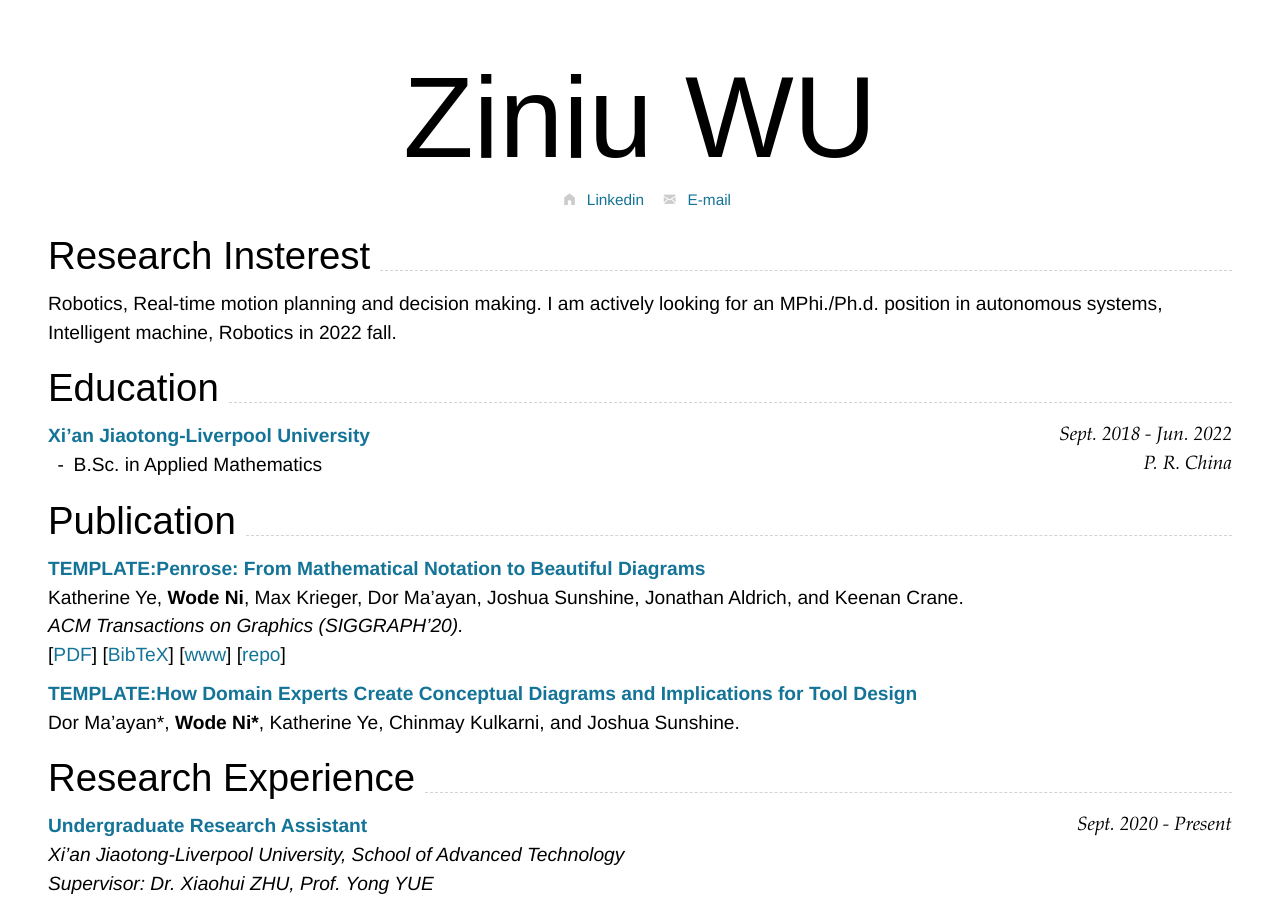
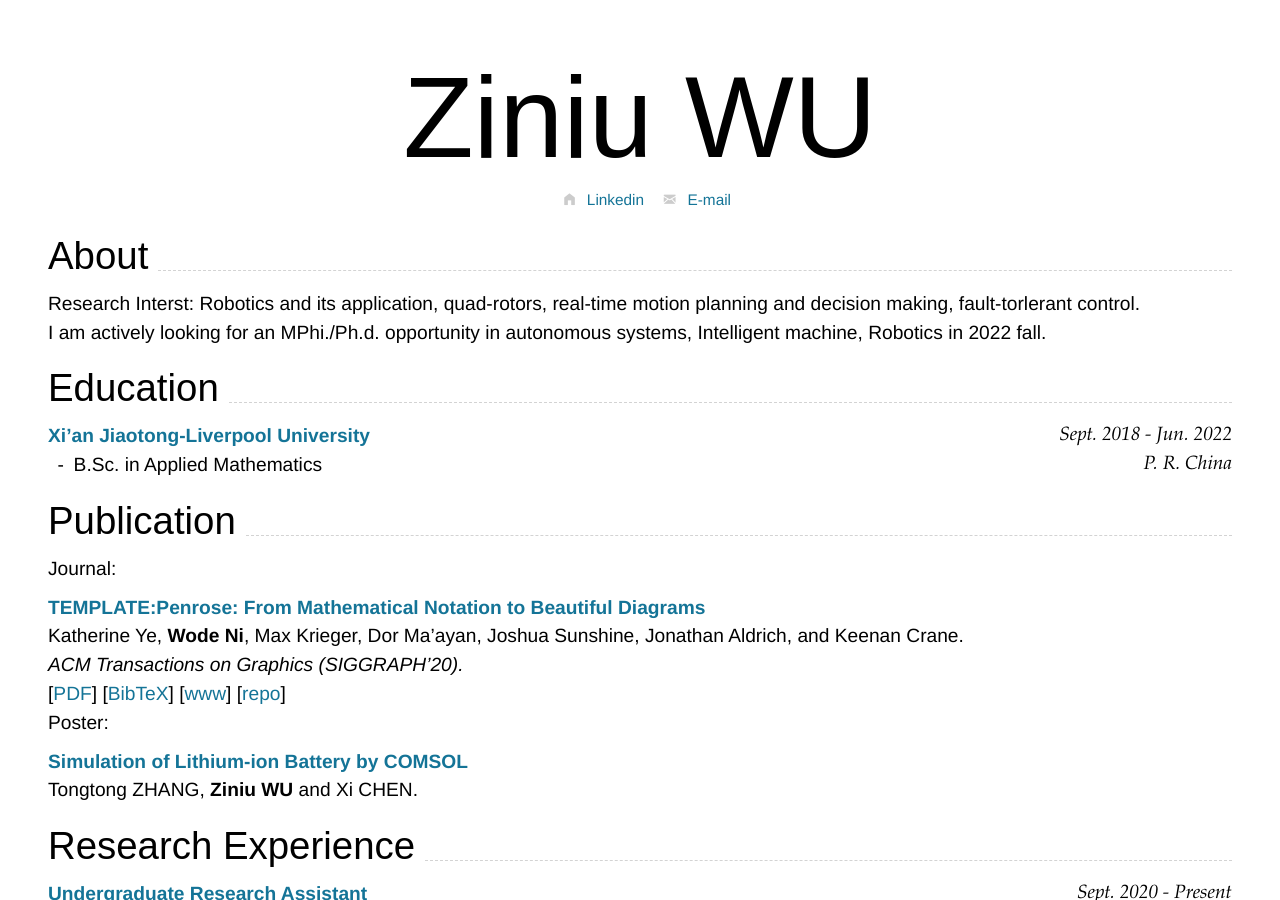
Before and after one commit to RoboDD/ziniu-cv, a Jekyll site: the page built from index.md, in a window 1280 px wide and 900 px high. Built offline with Jekyll 4.4.1, drawn with Linux system fonts in a browser that asks for light colours; nearby versions of some CDN libraries.

Commit message:
Update index.md

```diff
--- a/index.md
+++ b/index.md
@@ -21,8 +21,11 @@ Supported arguments:
 
 {% include cv-contact.html %}
 
-## Research Insterest
-Robotics, Real-time motion planning and decision making. I am actively looking for an MPhi./Ph.d. position in autonomous systems, Intelligent machine, Robotics in 2022 fall.
+## About
+
+Research Interst: Robotics and its application, quad-rotors, real-time motion planning and decision making, fault-torlerant control.
+
+I am actively looking for an MPhi./Ph.d. opportunity in autonomous systems, Intelligent machine, Robotics in 2022 fall.
 
 ## Education
 
@@ -37,6 +40,8 @@ P. R. China
 
 ## Publication
 
+Journal:
+
 ### [**TEMPLATE:Penrose: From Mathematical Notation to Beautiful Diagrams**](http://penrose.ink/media/Penrose_SIGGRAPH2020.pdf)
 Katherine Ye, **Wode Ni**, Max Krieger, Dor Ma'ayan, Joshua Sunshine, Jonathan Aldrich, and Keenan Crane.<br>
 _ACM Transactions on Graphics (SIGGRAPH'20)._<br>
@@ -45,9 +50,11 @@ _ACM Transactions on Graphics (SIGGRAPH'20)._<br>
 [[www](http://penrose.ink/siggraph20.html)]
 [[repo](https://github.com/penrose/penrose)]
 
-### [**TEMPLATE:How Domain Experts Create Conceptual Diagrams and Implications for Tool Design**]({{ page.homepage.url }}/assets/chi-20-natural-diagramming.pdf)
+Poster:
 
-Dor Ma'ayan\*, **Wode Ni\***, Katherine Ye, Chinmay Kulkarni, and Joshua Sunshine.<br>
+### [**Simulation of Lithium-ion Battery by COMSOL**]({{ page.homepage.url }}/assets/chi-20-natural-diagramming.pdf)
+
+Tongtong ZHANG, **Ziniu WU** and Xi CHEN.<br>
 
 ## Research Experience
 
```
